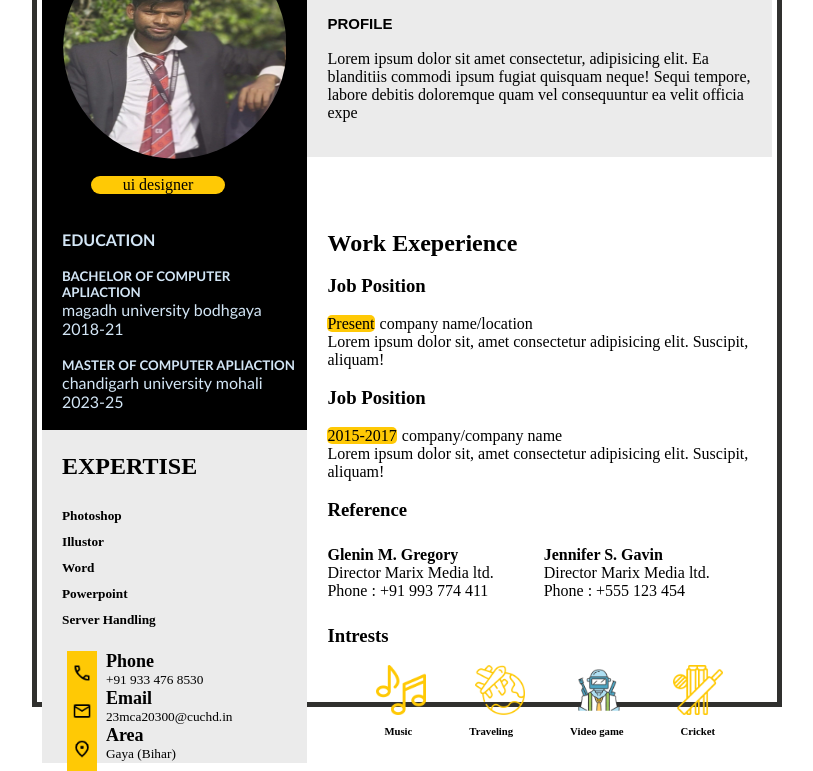
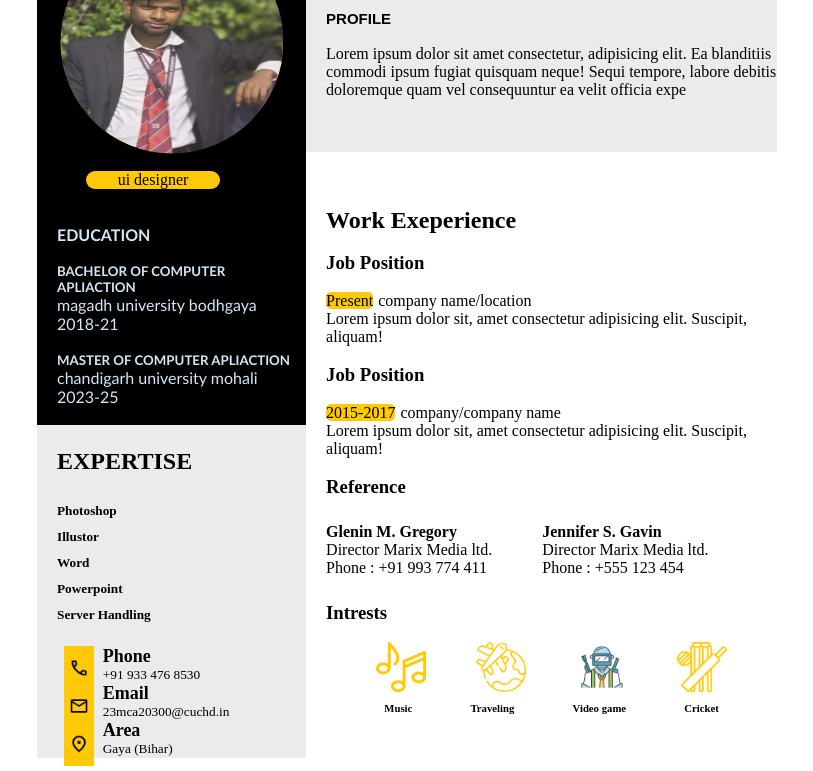
Before and after one commit to rahularya1234/digital-resume, a plain HTML site: page index.html in a window 1280 px wide. Shown: the part 98-869 px from the top of the page, without its empty margins (233-1046 px from the left). Drawn offline with Linux system fonts and the light colour scheme.

Commit message:
Update style.css

```diff
--- a/style.css
+++ b/style.css
@@ -24,7 +24,7 @@ body{
     width: 750px;
     display: flex;
     /* justify-content: center; */
-    border:5px solid #30302e;
+/*     border:5px solid #30302e; */
 
 
 }
```
